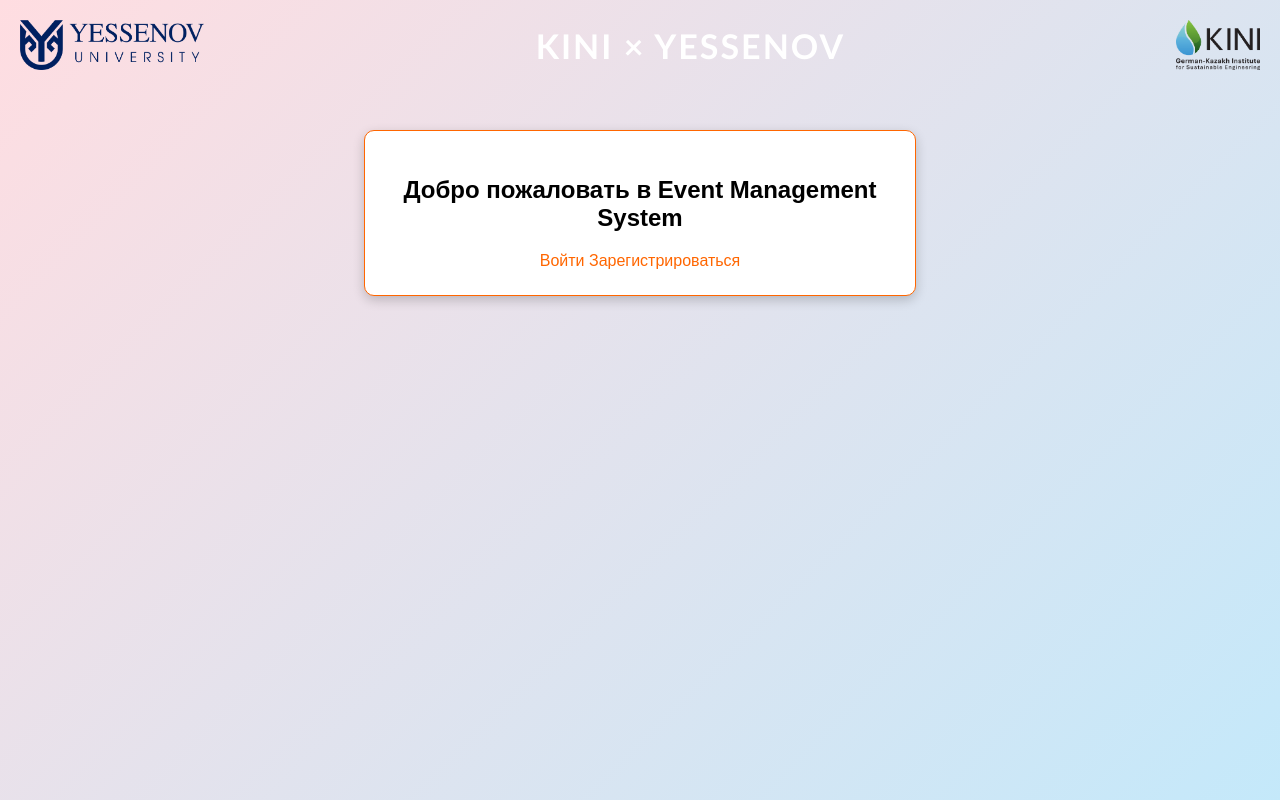
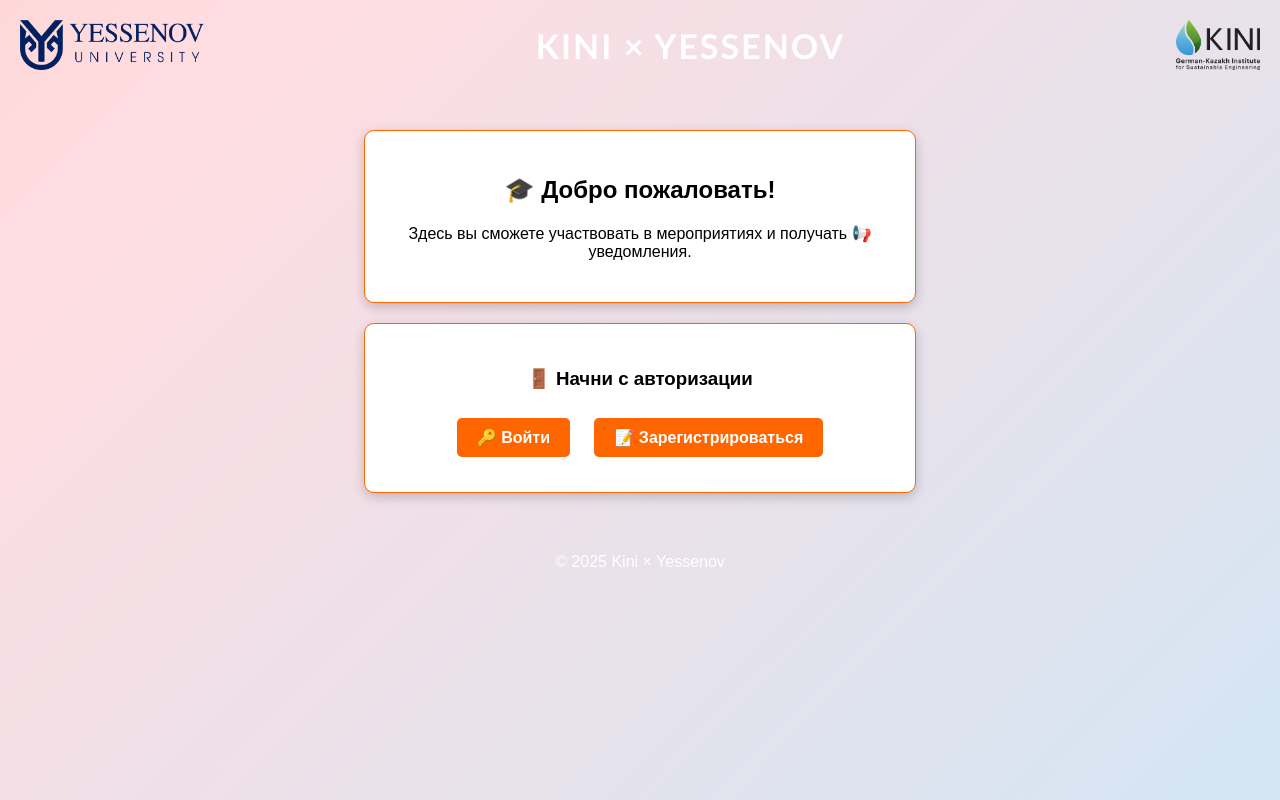
Before and after one commit to tendibaikyzyy-arch/event_project, a Django app: template events/templates/events/home.html in a window 1280 px wide. Run offline with Django 5.2, Linux system fonts and the light colour scheme; the template is opened without the code that fills it, so the values that code supplies are empty.

Commit message:
New main_home.html for homepage

```diff
--- a/events/templates/events/home.html
+++ b/events/templates/events/home.html
@@ -4,7 +4,91 @@
 <head>
     <meta charset="UTF-8">
     <title>Kini × Yessenov — Главная</title>
-    <link rel="stylesheet" href="{% static 'styles.css' %}">
+    <style>
+        body {
+            font-family: Arial, sans-serif;
+            background: linear-gradient(135deg, #ffecd2, #fcb69f, #ffdde1, #c2e9fb);
+            background-size: 400% 400%;
+            animation: gradientBG 15s ease infinite;
+            margin: 0;
+            padding: 0;
+            color: #000;
+        }
+
+        @keyframes gradientBG {
+            0% { background-position: 0% 50%; }
+            50% { background-position: 100% 50%; }
+            100% { background-position: 0% 50%; }
+        }
+
+        header {
+            background: transparent;
+            padding: 20px;
+            display: flex;
+            justify-content: space-between;
+            align-items: center;
+        }
+
+        .logo-container {
+            display: flex;
+            justify-content: space-between;
+            align-items: center;
+            width: 100%;
+        }
+
+        .logo {
+            height: 50px;
+        }
+
+        h1 {
+            font-size: 34px;
+            font-weight: 900;
+            font-family: 'Trebuchet MS', sans-serif;
+            color: #fff;
+            text-transform: uppercase;
+            letter-spacing: 2px;
+            flex: 1;
+            text-align: center;
+            margin: 0;
+        }
+
+        main {
+            padding: 20px;
+            text-align: center;
+        }
+
+        .card {
+            background: #fff;
+            color: #000;
+            max-width: 500px;
+            margin: 20px auto;
+            padding: 25px;
+            border-radius: 10px;
+            box-shadow: 0 4px 12px rgba(0,0,0,0.2);
+            border: 1px solid #ff6600;
+        }
+
+        .button {
+            display: inline-block;
+            background: #ff6600;
+            color: #fff;
+            padding: 10px 20px;
+            margin: 10px;
+            border-radius: 5px;
+            text-decoration: none;
+            font-weight: bold;
+        }
+
+        .button:hover {
+            background: #cc5200;
+        }
+
+        footer {
+            text-align: center;
+            color: #fff;
+            margin: 20px 0;
+        }
+    </style>
 </head>
 <body>
     <header>
@@ -17,10 +101,18 @@
 
     <main>
         <div class="card">
-            <h2>Добро пожаловать в Event Management System</h2>
-            <a href="{% url 'login' %}" class="button">Войти</a>
-            <a href="{% url 'register' %}" class="button">Зарегистрироваться</a>
+            <h2>🎓 Добро пожаловать!</h2>
+            <p>Здесь вы сможете участвовать в мероприятиях и получать 📢 уведомления.</p>
+        </div>
+        <div class="card">
+            <h3>🚪 Начни с авторизации</h3>
+            <a href="{% url 'login' %}" class="button">🔑 Войти</a>
+            <a href="{% url 'register' %}" class="button">📝 Зарегистрироваться</a>
         </div>
     </main>
+
+    <footer>
+        <p>© 2025 Kini × Yessenov</p>
+    </footer>
 </body>
 </html>
--- a/events/views.py
+++ b/events/views.py
@@ -6,7 +6,7 @@
 
 # Главная страница (только вход и регистрация)
 def home(request):
-    return render(request, 'events/home.html')
+    return render(request, 'events/main_home.html')
 
 
 # Регистрация
--- a/eventsystem/urls.py
+++ b/eventsystem/urls.py
@@ -1,7 +1,12 @@
 from django.contrib import admin
 from django.urls import path, include
+from django.conf import settings
+from django.conf.urls.static import static
 
 urlpatterns = [
     path('admin/', admin.site.urls),
-    path('', include('events.urls')),  # events қосымшасын жалғадық
+    path('', include('events.urls')),   # events қосымшасын қосамыз
 ]
+
+if settings.DEBUG:
+    urlpatterns += static(settings.STATIC_URL, document_root=settings.STATIC_ROOT)
--- a/manage.py
+++ b/manage.py
@@ -1,8 +1,6 @@
 #!/usr/bin/env python
-"""Django's command-line utility for administrative tasks."""
 import os
 import sys
-
 
 def main():
     """Run administrative tasks."""
@@ -17,6 +15,5 @@
         ) from exc
     execute_from_command_line(sys.argv)
 
-
-if name == "__main__":
+if __name__ == "__main__":
     main()
```
Also changed, not shown: events/templates/events/main_home.html (added, +26 -0 lines), eventsystem/settings.py (+15 -20 lines), 2 other files.
